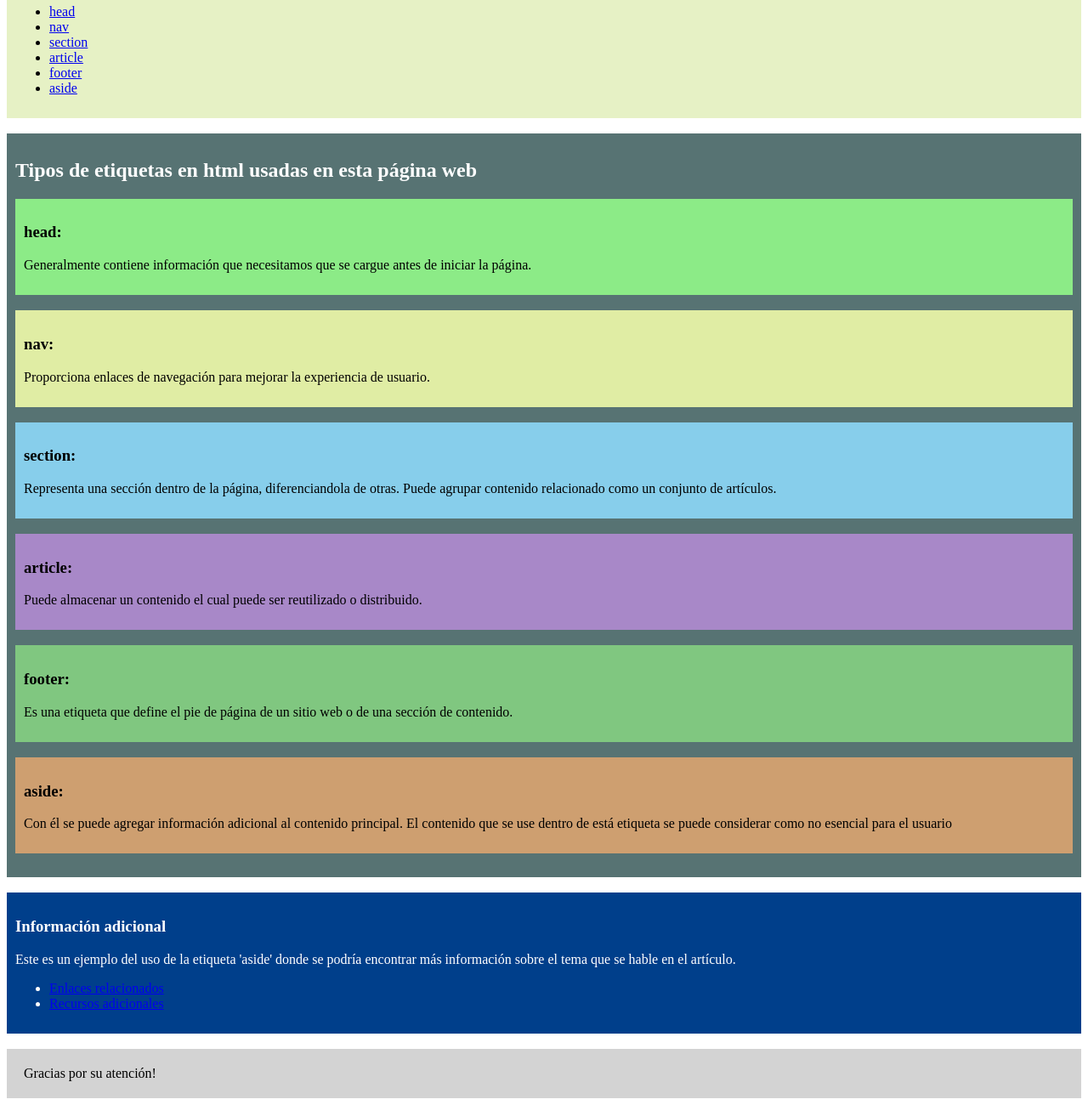
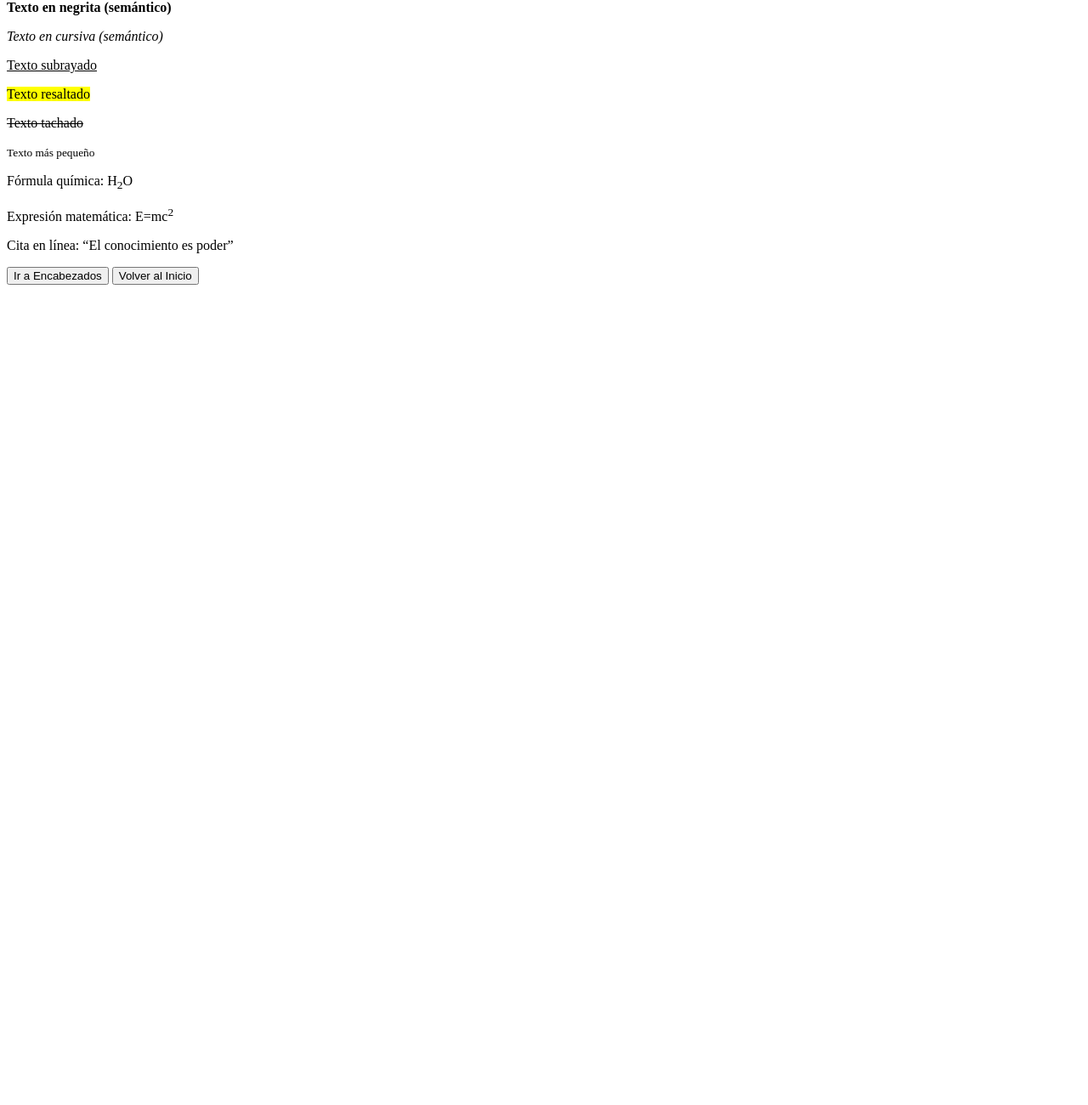
Before and after one commit to JosueSaenz2006/Estandares_Web, a plain HTML site: page Etiquetas.html in a window 1280 px wide. Shown: the part 101-1401 px from the top of the page at 85% size. After the commit the page ends 800 px from the top, so only its background shows below. Drawn offline with Linux system fonts and the light colour scheme.

Commit message:
cambios josue saenz 2.0

```diff
--- a/Etiquetas.html
+++ b/Etiquetas.html
@@ -1,114 +1,33 @@
 <!DOCTYPE html>
-<html>
+<html lang="es">
+<head>
+  <meta charset="UTF-8">
+  <meta name="viewport" content="width=device-width, initial-scale=1.0">
+  <title>Etiquetas HTML</title>
+</head>
+<body class="pagina-etiquetas">
 
-<head>
-    <title>HTML 5</title>
+  <section class="seccion-etiquetas">
+    <h1 class="titulo">Etiquetas de Formato en HTML</h1>
+    <p>Estas etiquetas permiten dar significado o estilo al texto:</p>
 
+    <div class="ejemplos-formato">
+      <p><strong>Texto en negrita (semántico)</strong></p>
+      <p><em>Texto en cursiva (semántico)</em></p>
+      <p><u>Texto subrayado</u></p>
+      <p><mark>Texto resaltado</mark></p>
+      <p><s>Texto tachado</s></p>
+      <p><small>Texto más pequeño</small></p>
+      <p>Fórmula química: H<sub>2</sub>O</p>
+      <p>Expresión matemática: E=mc<sup>2</sup></p>
+      <p>Cita en línea: <q>El conocimiento es poder</q></p>
+    </div>
 
-</head>
+    <div class="botones-navegacion">
+      <a href="Encabezado.html" target="_parent"><button class="btn-volver">Ir a Encabezados</button></a>
+      <a href="Inicio.html" target="_parent"><button class="btn-volver">Volver al Inicio</button></a>
+    </div>
+  </section>
 
-<body>
-    <header>
-        <h1>Ejemplo de un página Web</h1>
-    </header>
-
-    <nav class="menu" style="background-color: rgb(230, 241, 197); padding: 10px;">
-    <ul>
-        <li><a href="#lb_head">head</a></li>
-        <li><a href="#lb_nav">nav</a></li>
-        <li><a href="#lb_section">section</a></li>
-        <li><a href="#lb_article">article</a></li>
-        <li><a href="#lb_footer">footer</a></li>
-        <li><a href="#lb_aside">aside</a></li>
-    </ul>
-    </nav>
-
-    <br>
-
-    <main>
-        <section style="background-color: rgb(87, 115, 115); padding: 10px;">
-            <h2 style="color: white;">Tipos de etiquetas en html usadas en esta página web</h2>
-            <p></p>
-
-            <article id="lb_head" style="background-color: rgb(140, 235, 135); padding: 10px;">
-                <h3>head:</h3>
-                <p>
-                    Generalmente contiene información que necesitamos que se cargue antes
-                    de iniciar la página.
-                </p>
-            </article>
-
-            <br>
-
-            <article id="lb_nav" style="background-color: rgb(224, 237, 164); padding: 10px;">
-                <h3>nav:</h3>
-                <p>
-                    Proporciona enlaces de navegación para mejorar la experiencia de usuario.
-                </p>
-            </article>
-
-            <br>
-
-            <article id="lb_section" style="background-color: skyblue; padding: 10px;">
-                <h3>section:</h3>
-                <p>
-                    Representa una sección dentro de la página, diferenciandola de otras.
-                    Puede agrupar contenido relacionado como un conjunto de artículos.
-                </p>
-            </article>
-
-            <br>
-
-            <article id="lb_article" style="background-color: rgb(168, 136, 200); padding: 10px;">
-                <h3>article:</h3>
-                <p>
-                    Puede almacenar un contenido el cual puede ser reutilizado o distribuido.
-                </p>
-            </article>
-
-            <br>
-
-            <article id="lb_footer" style="background-color: rgb(128, 199, 128); padding: 10px;">
-                <h3>footer:</h3>
-                <p>Es una etiqueta que define el pie de página de un sitio web o de una sección de contenido.</p>
-            </article>
-
-            <br>
-
-            <aside id="lb_aside" style="background-color: rgb(206, 159, 112); padding: 10px;" >
-                <h3>aside:</h3>
-                <p>
-                    Con él se puede agregar información adicional al
-                    contenido principal. El contenido que se use dentro
-                    de está etiqueta se puede considerar como no esencial para el usuario
-                </p>
-            </aside>
-            <br>
-        </section>
-    </main>
-
-    <br>
-
-
-    <aside style="background-color: rgb(0, 63, 139); padding: 10px; color: rgb(255, 255, 255);">
-        <h3>Información adicional</h3>
-        <p>
-            Este es un ejemplo del uso de la etiqueta 'aside'
-            donde se podría encontrar más información sobre el
-            tema que se hable en el artículo.
-        </p>
-        <ul>
-            <li><a href="#">Enlaces relacionados</a></li>
-            <li><a href="#">Recursos adicionales</a></li>
-        </ul>
-    </aside>
-
-    <br>
-
-
-    <footer class="sidebar" id="sidebar-1" style="background-color: lightgray; padding: 20px;" title="Pie de página">
-        Gracias por su atención!
-    </footer>
 </body>
-
 </html>
```
Also changed, not shown: Encabezado.html (+30 -0 lines), Inicio.html (+20 -7 lines).
